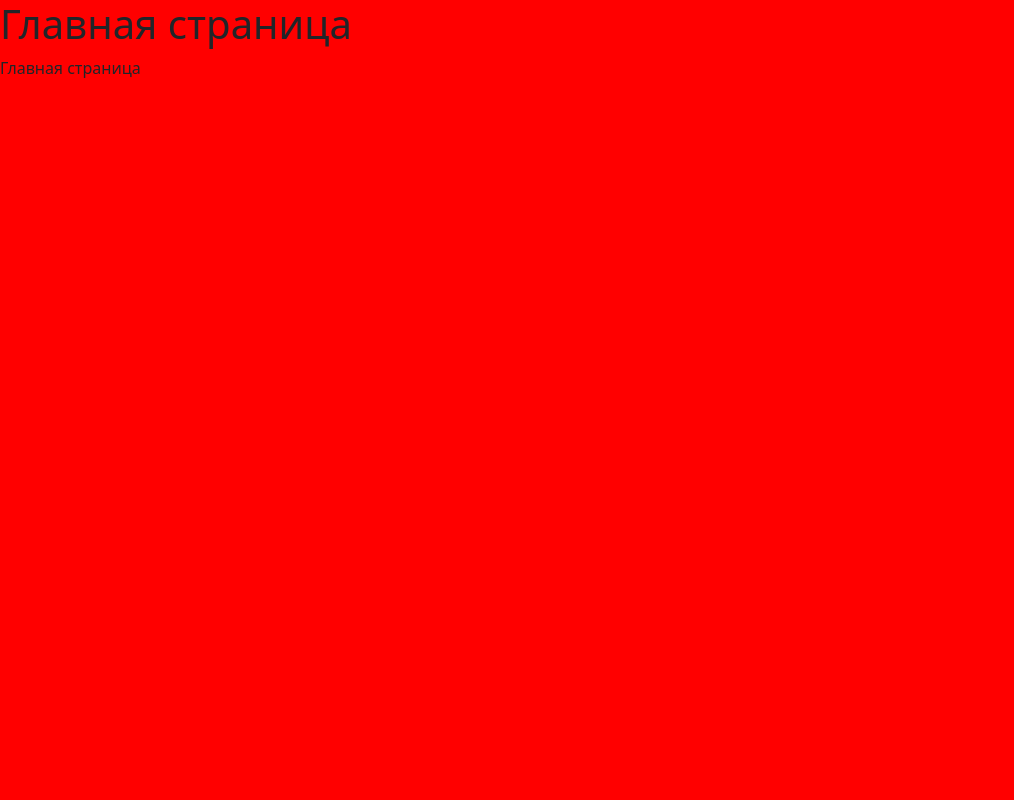
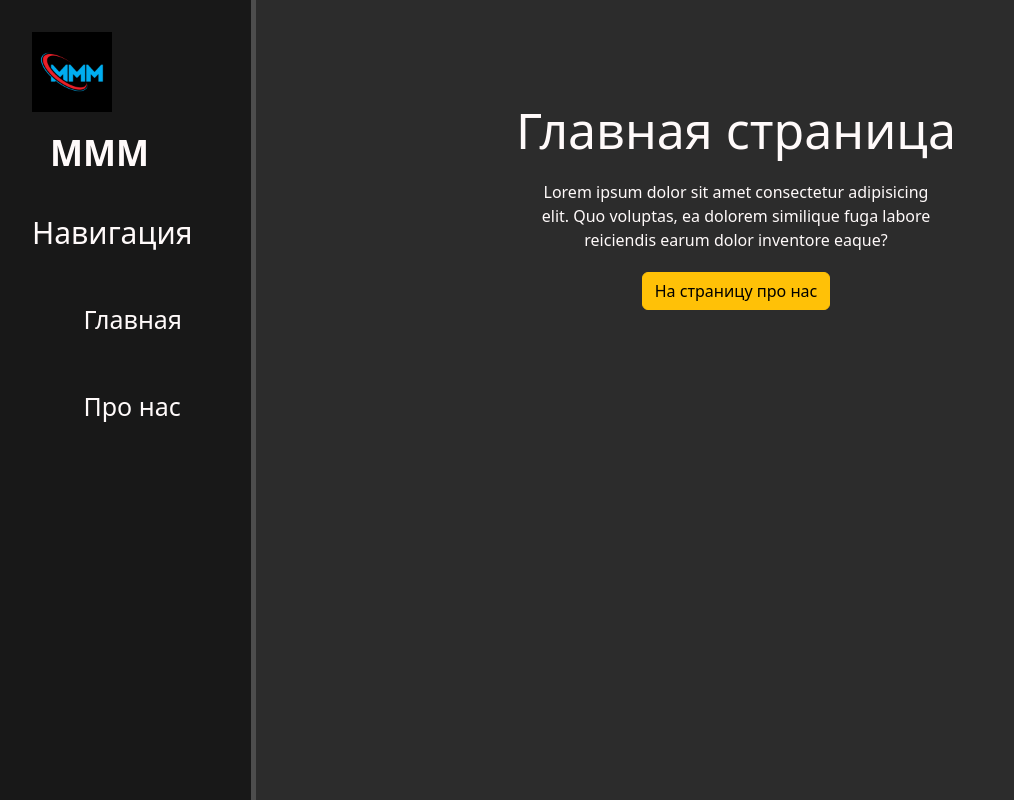
Before and after one commit to MVMAM/I-couldn-t-think-of-a-name, a Django app: page / in a window 1280 px wide. Shown: the whole page, without its empty margins (0-1014 px from the left). Run offline with Django 4.2, Linux system fonts and the light colour scheme.

Commit message:
last commit from today because i am going to sleep

```diff
--- a/IP/main/static/css/main.css
+++ b/IP/main/static/css/main.css
@@ -1,3 +1,50 @@
 body {
-    background-color: red;
+    background-color: #2c2c2c;
+    color: #fffafa;
 }
+aside {
+    float: left;
+    background-color: #181818;
+    width: 20%;
+    padding: 2.5%;
+    height: 100vh;
+    border-right: solid 5px #4d4d4d;
+}
+aside > img {
+    width: 80px;
+    height: 80px;
+    float: left;
+}
+aside > .logo {
+    font-size: 35px;
+    margin-left: 18px;
+    font-weight: bold;
+    position: relative;
+    top: 15px;
+}
+aside > h3 {
+    margin-top: 50px;
+    font-size: 30px;
+}
+aside > ul { list-style: none; }
+aside > ul > a {
+    text-decoration: none;
+    font-size: 25px;
+    color: #fffafa;
+    display: block;
+    margin-top: 50px;
+    transition: transform 0.5s ease;
+}
+aside > ul > li:hover,
+aside > ul > a:hover {
+    color: #eb5959;
+    transform: scale(1.05);
+}
+main > .features {
+    float: left;
+    margin-top: 100px;
+    text-align: center;
+    width: 75%;
+}
+main > .features > h1 { font-size: 50px; }
+main > .features > p { max-width: 400px; margin: 20px auto; }
--- a/IP/main/templates/home.html
+++ b/IP/main/templates/home.html
@@ -5,6 +5,9 @@
 {% endblock title %}
 
 {% block content %}
-    <h1>Главная страница</h1>
-    <p>Главная страница</p>
+    <div class="features">
+        <h1>Главная страница</h1>
+        <p>Lorem ipsum dolor sit amet consectetur adipisicing elit. Quo voluptas, ea dolorem similique fuga labore reiciendis earum dolor inventore eaque?</p>
+        <button class="btn btn-warning">На страницу про нас</button>
+    </div>
 {% endblock content %}
--- a/IP/main/templates/layout.html
+++ b/IP/main/templates/layout.html
@@ -5,13 +5,25 @@
 <head>
     <meta charset="UTF-8">
     <meta name="viewport" content="width=device-width, initial-scale=1.0">
-    <link rel="stylesheet"
-        href="https://cdn.jsdelivr.net/npm/bootstrap@5.2.3/dist/css/bootstrap.min.css">
+    <link rel="stylesheet" href="https://cdn.jsdelivr.net/npm/bootstrap@5.2.3/dist/css/bootstrap.min.css">
+    <link rel="stylesheet" href="https://cdn.jsdelivr.net/npm/@fortawesome/fontawesome-free@6.2.1/css/fontawesome.min.css">
     <link rel="stylesheet" type="text/css" href="{% static "css/main.css" %}">
     <title>{% block title %}{% endblock title %}</title>
 </head>
 <body>
-    {% block content %}
-    {% endblock content %}
+    <aside>
+        <img src="{% static 'img/MMM.jpg' %}">
+        <span class="logo">MMM</span>
+        <h3>Навигация</h3>
+        <ul>
+            <a href="{% url "home" %}"><li><i class="fas fa-home"></i>Главная</li></a>
+            <a href="{% url "about" %}"><li><i class="fa-solid fa-address-card"></i>Про нас</li></a>
+            <a href=""><li><i class="fa-solid fa-paper-plane"></i></li></a>
+        </ul>
+    </aside>
+    <main>
+        {% block content %}
+        {% endblock content %}
+    </main>
 </body>
 </html>
--- a/IP/main/urls.py
+++ b/IP/main/urls.py
@@ -3,6 +3,6 @@ from .views import *
 
 
 urlpatterns = [
-    path('', home),
-    path('about', about),
+    path('', home, name="home"),
+    path('about', about, name="about"),
 ]
```
Also changed, not shown: IP/main/templates/about.html (+5 -2 lines).
